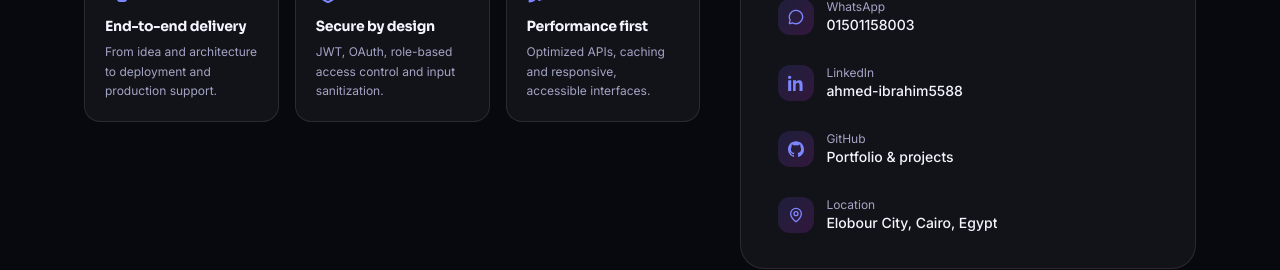
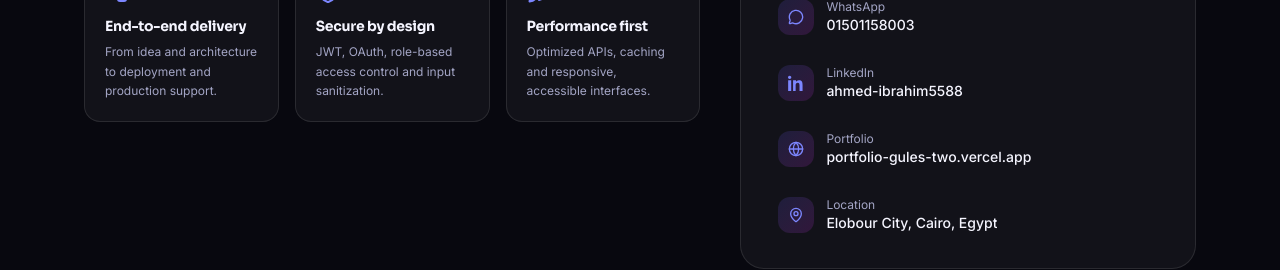
Before and after one commit to ahmedibrahimhassan654/portfolio, a React (Vite) app: page / in a window 1280 px wide. Shown: the part 1800-2070 px from the top of the page. Built offline with nearby package versions, Linux system fonts and the light colour scheme; no server answers.

Commit message:
feat: update CV contact info and portfolio links

```diff
--- a/index.html
+++ b/index.html
@@ -24,7 +24,7 @@
       property="og:description"
       content="5+ years building scalable, end-to-end web applications with the MERN stack."
     />
-    <meta property="og:url" content="https://ahmedwebdev.netlify.app/" />
+    <meta property="og:url" content="https://portfolio-gules-two-d8kt6mg2gz.vercel.app/" />
     <meta name="twitter:card" content="summary_large_image" />
 
     <link rel="preconnect" href="https://fonts.googleapis.com" />
--- a/src/data/portfolio.ts
+++ b/src/data/portfolio.ts
@@ -12,6 +12,7 @@ import {
   CloudCog,
   Database,
   FlaskConical,
+  Globe,
   GraduationCap,
   Hexagon,
   LayoutDashboard,
@@ -32,7 +33,7 @@ import {
   Triangle,
   Wind,
 } from 'lucide-react'
-import { GithubIcon, LinkedinIcon } from '@/components/icons'
+import { LinkedinIcon } from '@/components/icons'
 
 export const WHATSAPP_URL = import.meta.env.VITE_WHATSAPP_URL ?? ''
 export const WHATSAPP_MESSAGE =
@@ -121,7 +122,7 @@ export const profile = {
     { label: 'Mobile', value: '01501158003', href: 'tel:+201501158003' },
     { label: 'Mobile 2', value: '01040100788', href: 'tel:+201040100788' },
   ],
-  portfolio: 'https://ahmedwebdev.netlify.app/',
+  portfolio: 'https://portfolio-gules-two-d8kt6mg2gz.vercel.app/',
   linkedin: 'https://linkedin.com/in/ahmed-ibrahim5588',
   resume: '/Ahmed-Ibrahim-CV.pdf',
   avatar: '/profile.jpg',
@@ -163,10 +164,10 @@ export const socials: Social[] = [
     icon: LinkedinIcon,
   },
   {
-    label: 'GitHub',
-    value: 'Portfolio & projects',
+    label: 'Portfolio',
+    value: 'portfolio-gules-two.vercel.app',
     href: profile.portfolio,
-    icon: GithubIcon,
+    icon: Globe,
   },
   {
     label: 'Location',
```
Also changed, not shown: 2 other files (tests, documents, lock files or other folders).
